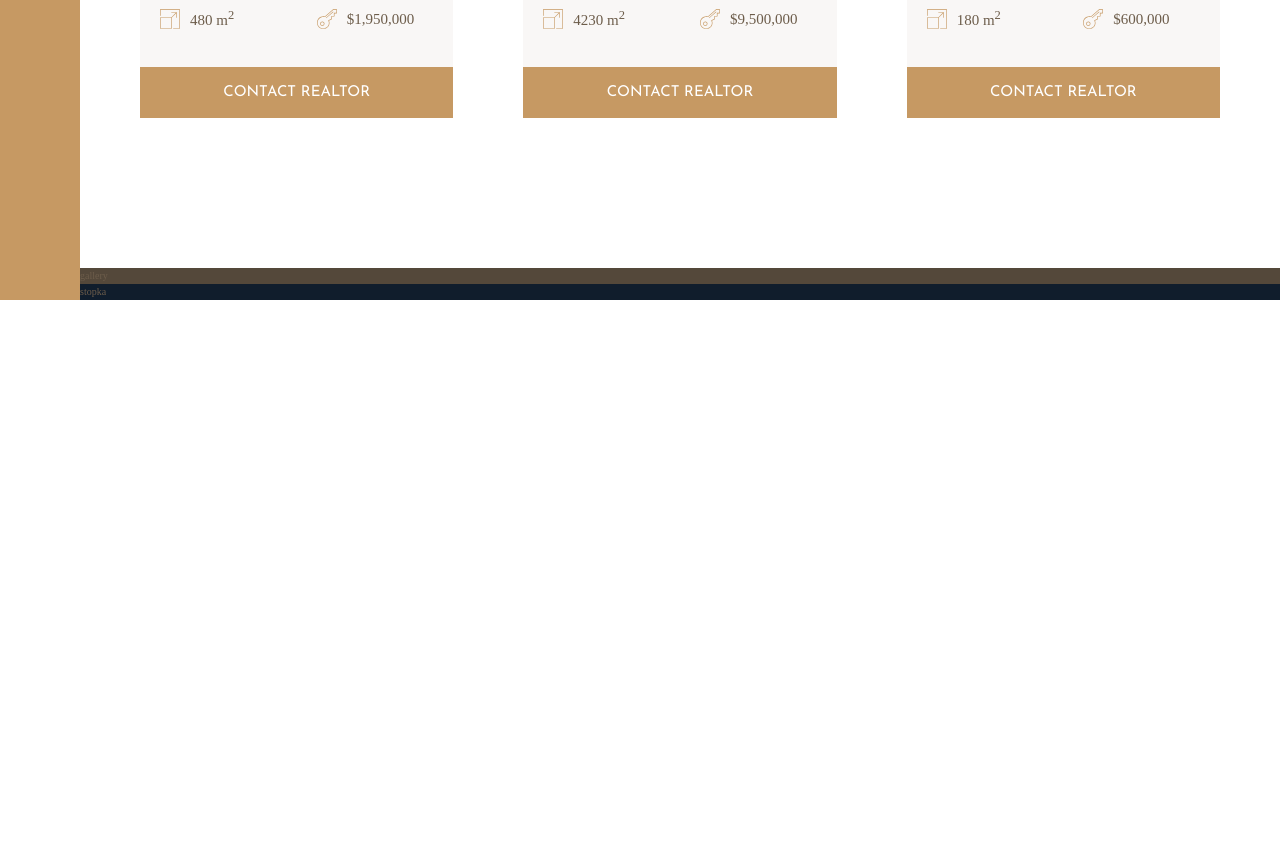
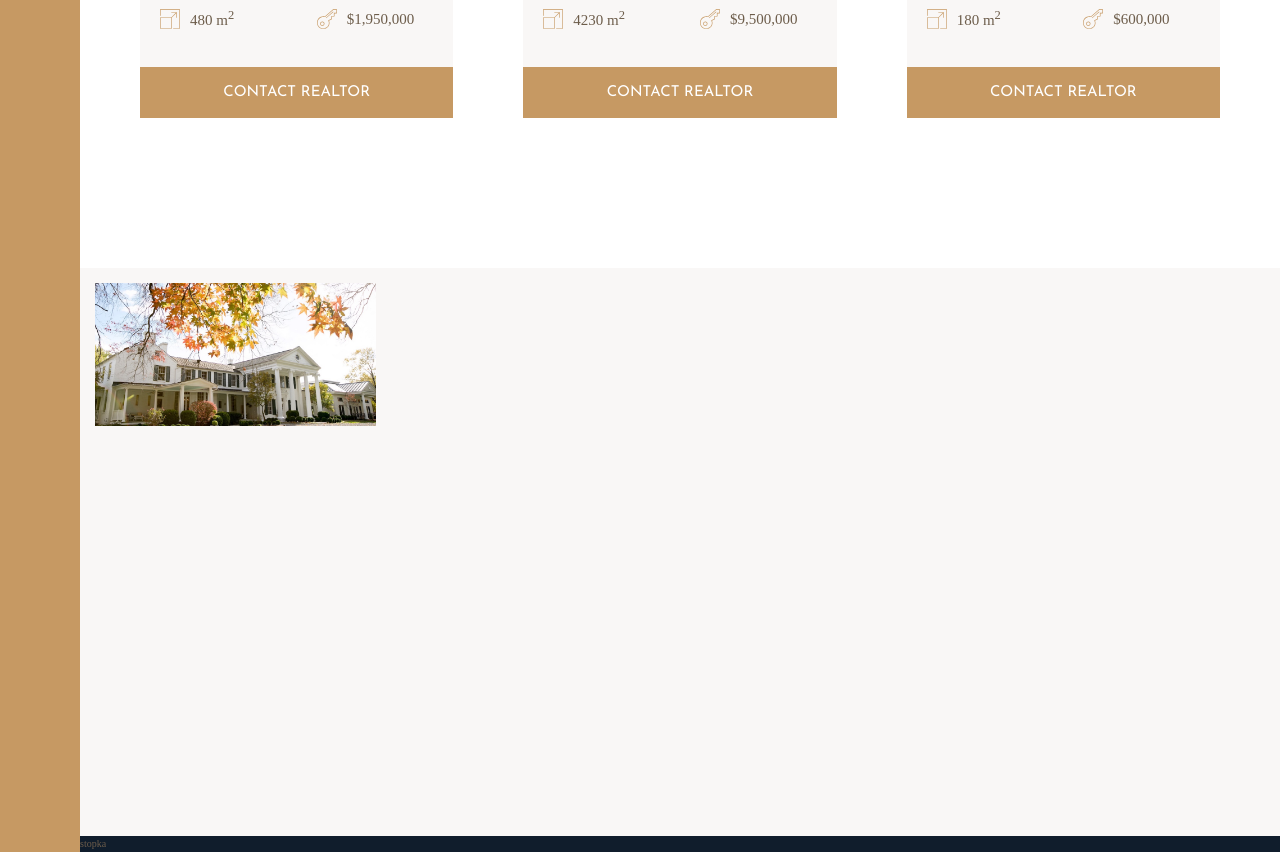
Before and after one commit to Naval63/Nexter, a website: page src/index.html in a window 1280 px wide. Shown: the part 2824-3676 px from the top of the page. Before the commit the page ends 3124 px from the top, so only its background shows below. Drawn offline with nearby package versions, Linux system fonts and the light colour scheme; files that its build step writes are made by us from their sources.

Commit message:
add grid row and column in gallery section

```diff
--- a/src/index.html
+++ b/src/index.html
@@ -291,11 +291,12 @@
             </div>
         </section>
 
+        <section class="gallery">
+            <figure class="gallery__item gallery__item--1">
+                <img src="img/gal-1.jpeg" alt="foto-1" class="gallery__img">
+            </figure>
 
 
-
-        <section class="gallery">
-                gallery
         </section>
 
         <footer class="footer">
--- a/src/scss/_gallery.scss
+++ b/src/scss/_gallery.scss
@@ -1,4 +1,27 @@
 .gallery {
-    background-color: $color-grey-dark-1;
+    background-color: $color-grey-light-1;
     grid-column: full-start / full-end;
+
+    display: grid;
+    grid-template-columns: repeat(8, 1fr);
+    grid-template-rows: repeat(7, 5vw);
+    grid-gap: 1.5rem;
+    padding: 1.5rem;
+
+    &__item {
+
+        &--1 {
+            grid-row: 1 / span 2;
+            grid-column: 1 / span 2;
+
+        }
+
+    }
+
+    &__img {
+        width: 100%;
+        height: 100%;
+        object-fit: cover;
+        display: block;
+    }
 }
```
